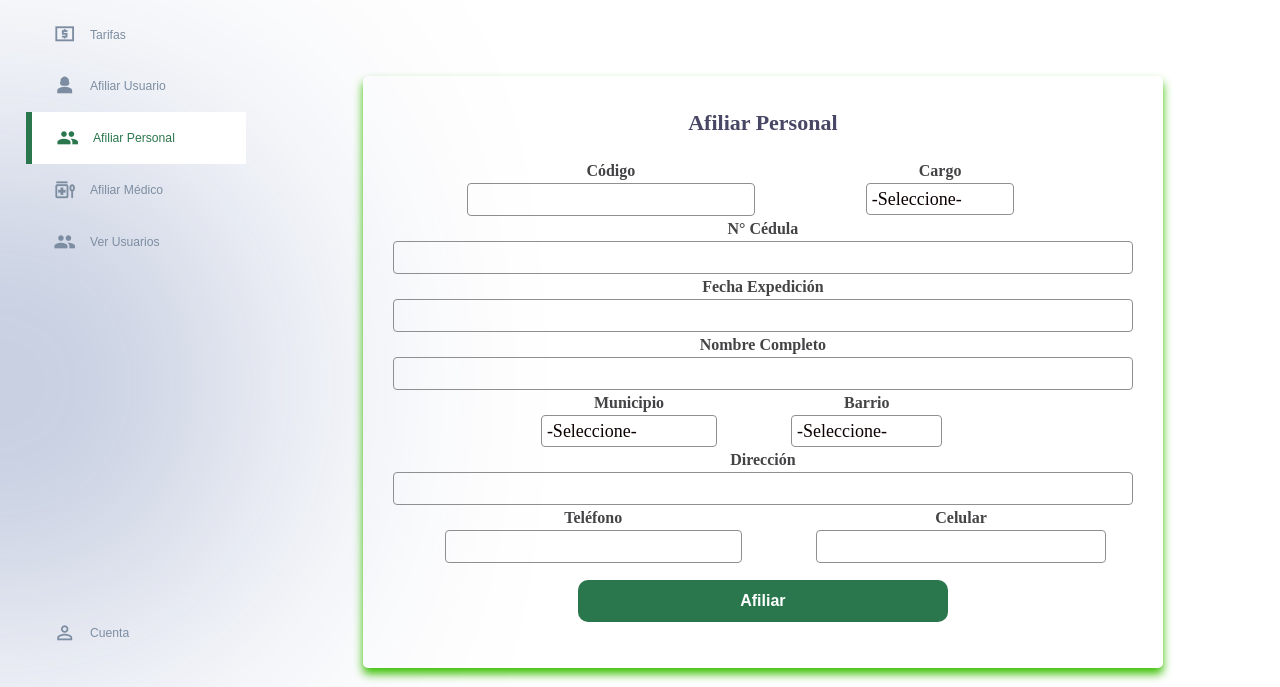
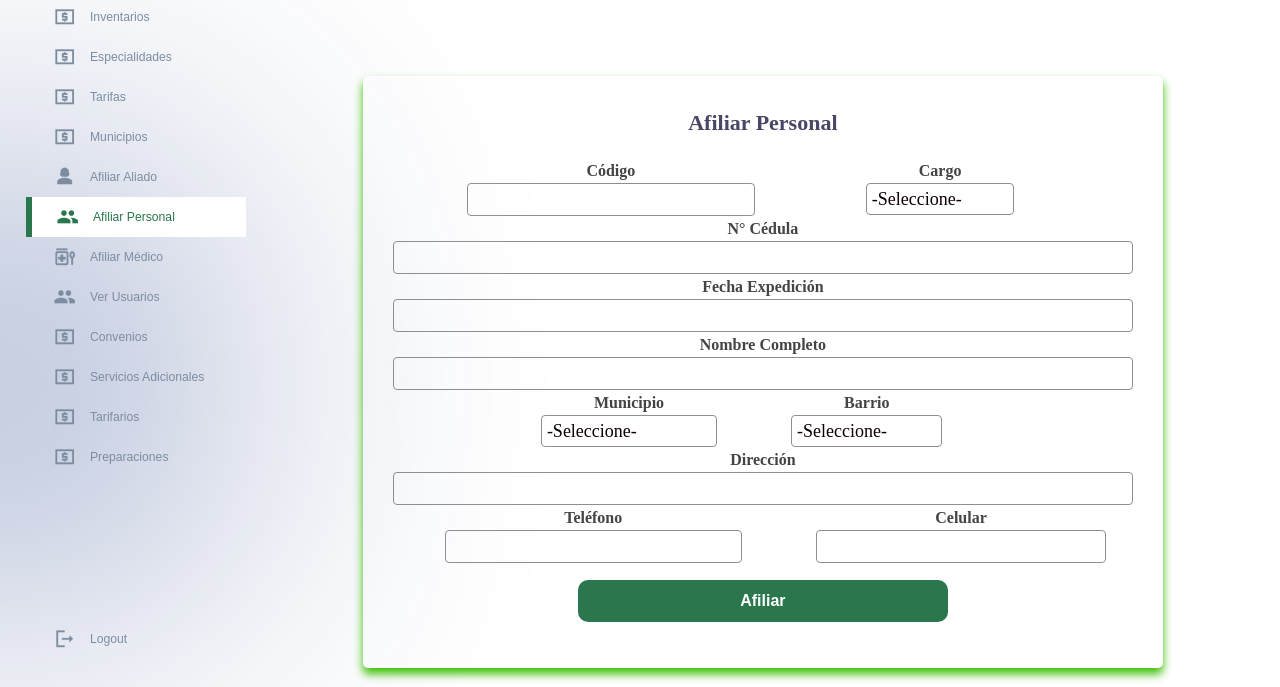
Before and after one commit to KamiloPROO/Protegemos-AM, a website: page template/afiliarPersonal.html in a window 1280 px wide. Shown: the part 216-903 px from the top of the page. Drawn offline with nearby package versions, Linux system fonts and the light colour scheme; some packages are replaced by stand-ins of ours; a script that the page names is missing.

Commit message:
cambios formularios

```diff
--- a/template/afiliarPersonal.html
+++ b/template/afiliarPersonal.html
@@ -68,15 +68,30 @@
 
                     <a href="#"><span class="material-icons-sharp">
                             local_atm</span>
+                        <h3>Inventarios</h3>
+                    </a>
+
+                    <a href="#"><span class="material-icons-sharp">
+                            local_atm</span>
+                        <h3>Especialidades</h3>
+                    </a>
+
+                    <a href="#"><span class="material-icons-sharp">
+                            local_atm</span>
                         <h3>Tarifas</h3>
+                    </a>
+
+                    <a href="#"><span class="material-icons-sharp">
+                            local_atm</span>
+                        <h3>Municipios</h3>
                     </a>
 
                     <a href="afiliarUsuario.html" ><span class="material-icons-sharp">
                             person_3</span>
-                        <h3>Afiliar Usuario</h3>
+                        <h3>Afiliar Aliado</h3>
                     </a>
 
-                    <a href="afiliarpersonal.html" class="active"><span class="material-icons-sharp">
+                    <a href="afiliarPersonal.html" class="active"><span class="material-icons-sharp">
                             people</span>
                         <h3>Afiliar Personal</h3>
                     </a>
@@ -86,15 +101,36 @@
                         <h3>Afiliar Médico</h3>
                     </a>
 
-                    <a href="listarUsuarios.html" ><span class="material-icons-sharp">
+                    <a href="listarUsuarios.html"><span class="material-icons-sharp">
                             people</span>
                         <h3>Ver Usuarios</h3>
                     </a>
 
-                    <a href="micuenta.html"><span class="material-icons-sharp">
-                            person_outline</span>
-                        <h3>Cuenta</h3>
+                    <a href="#"><span class="material-icons-sharp">
+                            local_atm</span>
+                        <h3>Convenios</h3>
                     </a>
+
+                    <a href="#"><span class="material-icons-sharp">
+                            local_atm</span>
+                        <h3>Servicios Adicionales</h3>
+                    </a>
+
+                    <a href="#"><span class="material-icons-sharp">
+                            local_atm</span>
+                        <h3>Tarifarios</h3>
+                    </a>
+
+                    <a href="#"><span class="material-icons-sharp">
+                            local_atm</span>
+                        <h3>Preparaciones</h3>
+                    </a>
+
+                    <a href="index.html"><span class="material-icons-sharp">
+                        logout</span>
+                    <h3>Logout</h3>
+                </a>
+                </div>
 
 
             </aside>
--- a/template/assets/css/styleDash.css
+++ b/template/assets/css/styleDash.css
@@ -202,7 +202,7 @@ aside.sidebar {
 background: white;
 display: flex;
 flex-direction: column;
-height: 86vh;
+height: auto;
 position: relative;
 top: 3rem;
 
@@ -220,7 +220,7 @@ aside .sidebar a {
     gap: 1rem;
     align-items: center;
     position: relative;
-    height: 3.7rem;
+    height: 40px;
     transition: all 300ms ease;
 }
 
```
Also changed, not shown: template/afiliarMedico.html (+42 -6 lines), template/afiliarUsuario.html (+41 -5 lines). Lines whose indentation alone changed are shown as unchanged.
